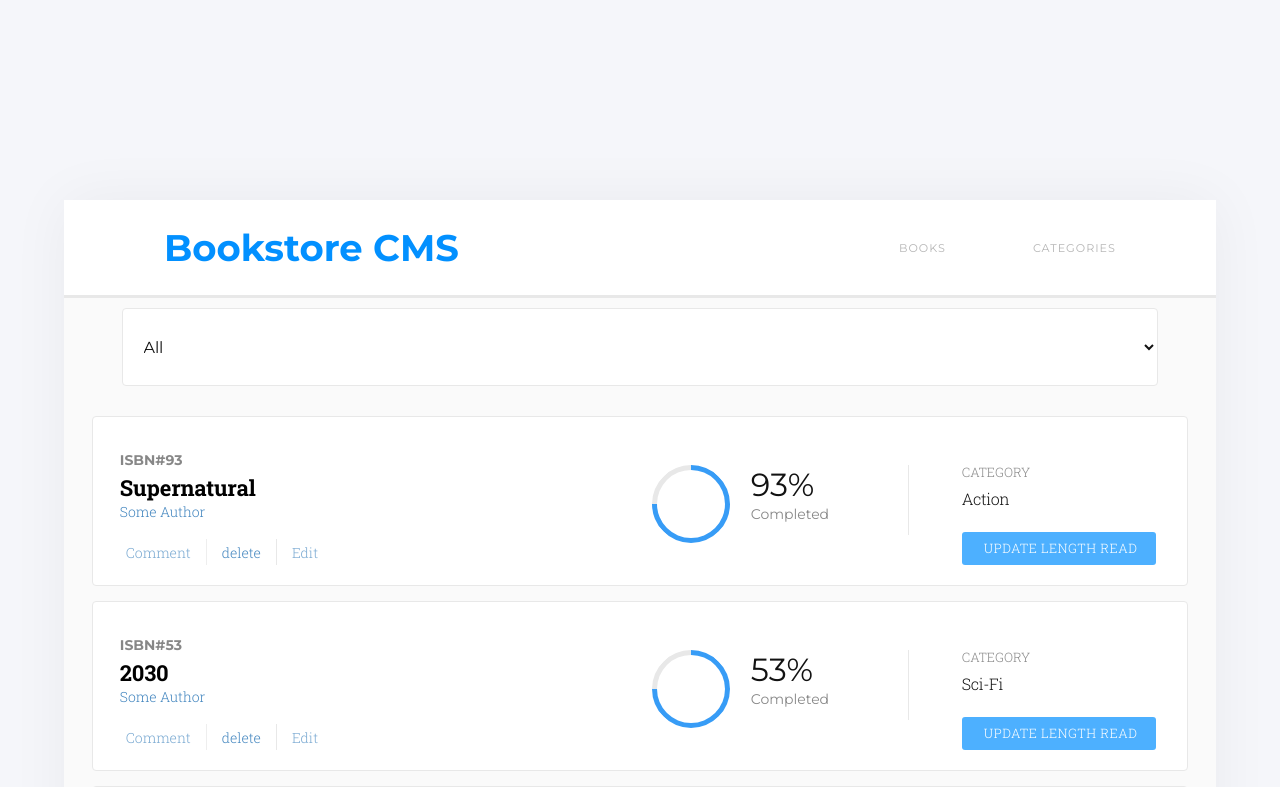
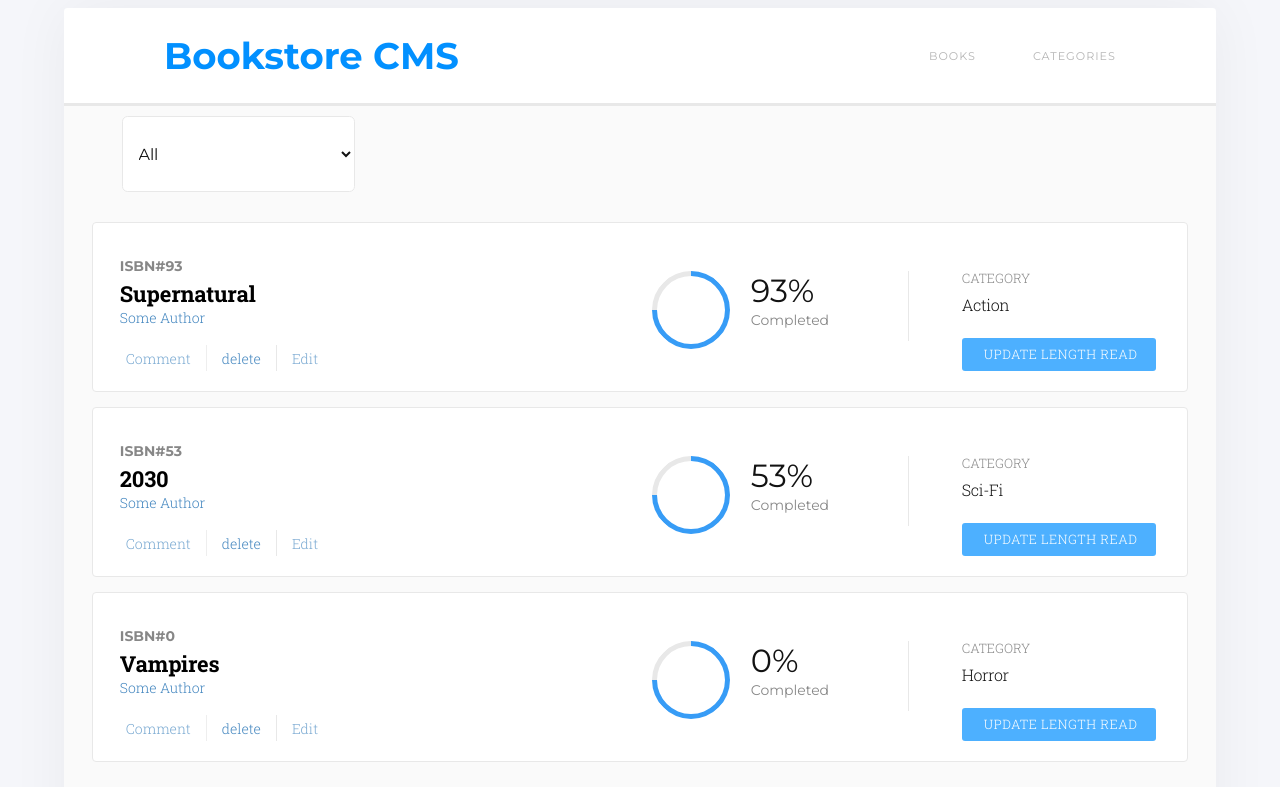
Before and after one commit to raheebwa/mv-react-bookstore, a React (Create React App) app: page / in a window 1280 px wide. Shown: the top 787 px of the page. Built offline with nearby package versions, Linux system fonts and the light colour scheme.

Commit message:
Adjust page styles and categories list

```diff
--- a/src/assets/css/app.scss
+++ b/src/assets/css/app.scss
@@ -1,3 +1,9 @@
+.wrapper {
+  margin-top: -15%;
+  margin-bottom: -30px;
+  padding-bottom: 30px;
+  overflow-x: hidden;
+}
 .panel-bg {
   display: flex;
   background: #fff;
@@ -22,7 +28,7 @@
       display: block;
       text-align: center;
       align-items: center;
-      margin: 0 auto;
+      margin: 20px 0px;
       padding-bottom: 30px 20px;
     }
   }
@@ -34,6 +40,7 @@
     @media screen and (max-width: 768px) {
       text-align: center;
       align-items: center;
+      margin-right: -20px;
     }
 
     &:hover {
@@ -46,7 +53,7 @@
       font-weight: 400;
       font-size: 0.7rem;
       letter-spacing: 1px;
-      margin-left: 87px;
+      margin-left: 57px;
       color: #b5b5b5;
     }
   }
--- a/src/assets/css/filter.scss
+++ b/src/assets/css/filter.scss
@@ -22,13 +22,16 @@
   }
 
   .form-input {
-    padding: 13px 17px;
-    border-radius: 4px;
+    margin-right: 2em;
+    padding: 12px;
+    flex-basis: 20%;
+    border-radius: 0.35em;
     height: 50px;
     font-size: 16px;
     letter-spacing: -0.15px;
     color: #121212;
     font-family: Montserrat, sans-serif;
     border: 1px solid #e8e8e8;
+    cursor: pointer;
   }
 }
--- a/src/index.js
+++ b/src/index.js
@@ -1,6 +1,6 @@
 import React from 'react';
 import ReactDOM from 'react-dom';
-import './index.css';
+import './assets/css/index.css';
 import { Provider } from 'react-redux';
 import { createStore } from 'redux';
 import App from './components/App';
```
Also changed, not shown: src/assets/css/index.css (renamed from src/index.css).
